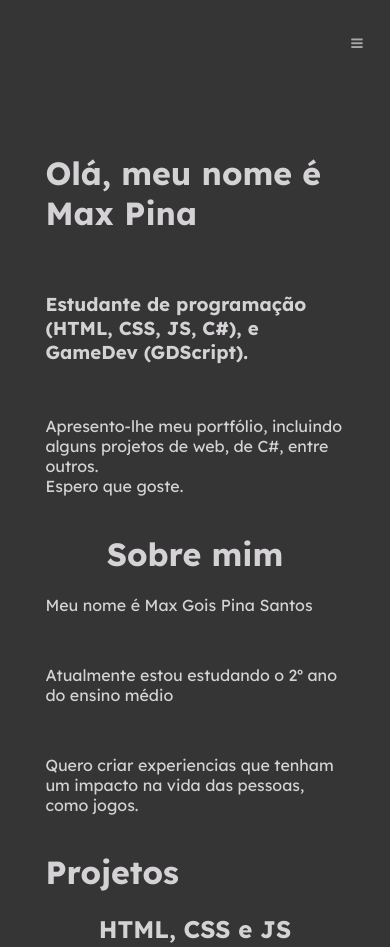
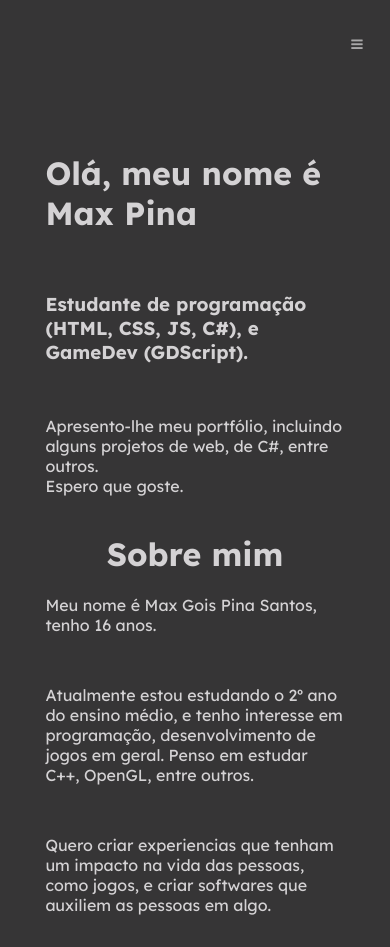
Before and after one commit to eswoow/portfolio, a plain HTML site: page index.html in a window 390 px wide. Shown: the top 947 px of the page. Drawn offline with Linux system fonts and the light colour scheme.

Commit message:
finalizei

```diff
--- a/css/style.css
+++ b/css/style.css
@@ -20,7 +20,6 @@ h1, h3, p, h2{
     text-shadow: 1% 1% 1% black;
 }
 .side{
-    margin-top: 3%;
     margin-right: 5%;
     position: sticky;
     font-family: 'Lexend', sans-serif;
@@ -95,7 +94,7 @@ img:hover{
 /* media queries */
 @media (max-width: 768px){
     #menu{
-        display: flex;
+        display: block;
     }
     .side{
         display: none;
--- a/index.html
+++ b/index.html
@@ -66,9 +66,9 @@
     </div>
     <div id="sobre-mim">
         <h1 class="centered">Sobre mim</h1>
-        <p>Meu nome é Max Gois Pina Santos</p><br>
-        <p>Atualmente estou estudando o 2º ano do ensino médio</p><br>
-        <p>Quero criar experiencias que tenham um impacto na vida das pessoas, como jogos.</p>
+        <p>Meu nome é Max Gois Pina Santos, tenho 16 anos.</p><br>
+        <p>Atualmente estou estudando o 2º ano do ensino médio, e tenho interesse em programação, desenvolvimento de jogos em geral. Penso em estudar C++, OpenGL, entre outros.</p><br>
+        <p>Quero criar experiencias que tenham um impacto na vida das pessoas, como jogos, e criar softwares que auxiliem as pessoas em algo.</p>
     </div>
     <div id="projetos">
         <h1>Projetos</h1>
```
